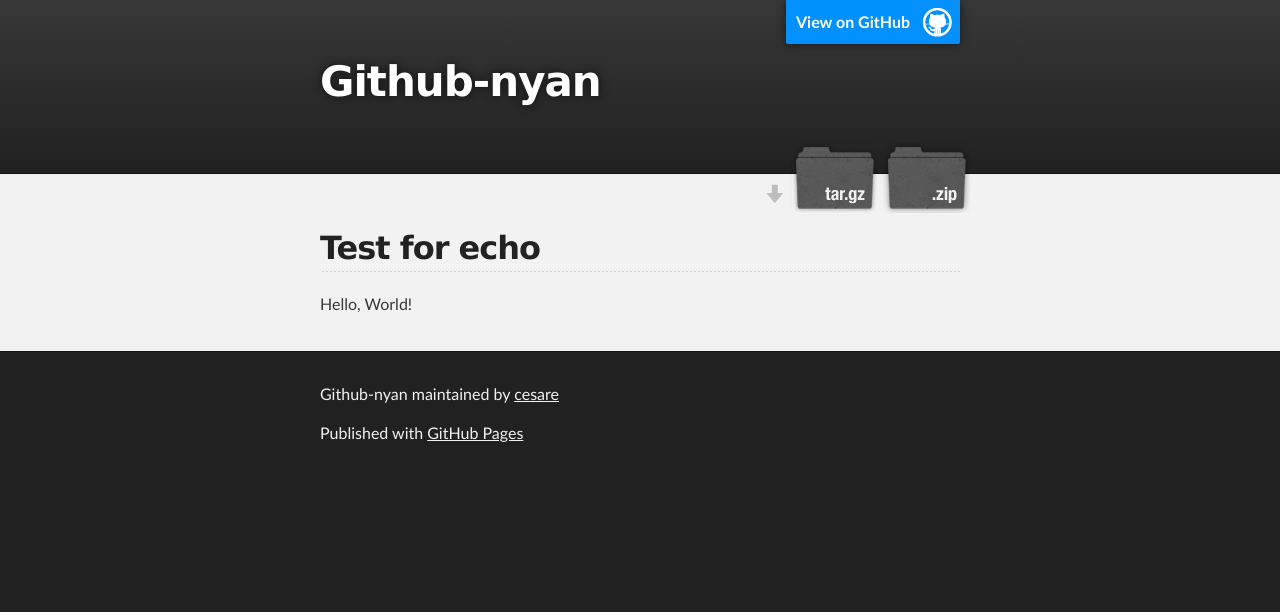
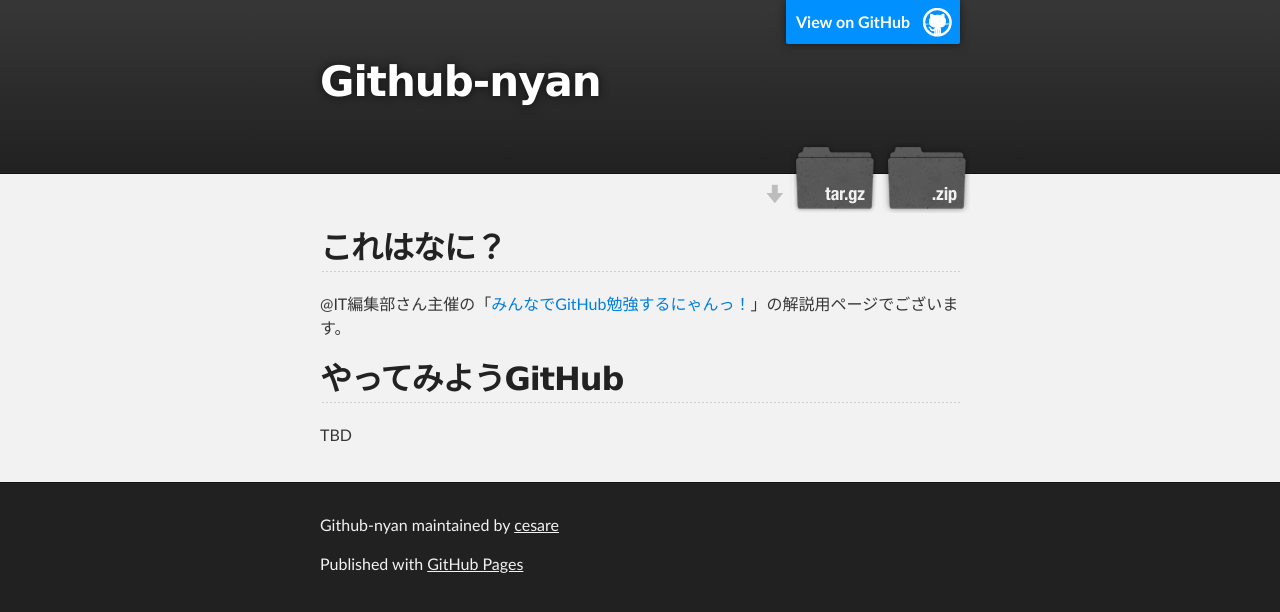
Before and after one commit to cesare/github-nyan, a Jekyll site: the page built from index.md, in a window 1280 px wide. Shown: the top 612 px of the page. Built offline with Jekyll 4.4.1, drawn with Linux system fonts in a browser that asks for light colours; Markdown is read by kramdown in place of the engine named in the settings.

Commit message:
Add the description for the site

```diff
--- a/index.md
+++ b/index.md
@@ -1,6 +1,10 @@
 ---
 layout: default
 ---
-## Test for echo
+## これはなに？
 
-Hello, World!
+@IT編集部さん主催の「[みんなでGitHub勉強するにゃんっ！](http://atnd.org/events/48075)」の解説用ページでございます。
+
+## やってみようGitHub
+
+TBD
```
